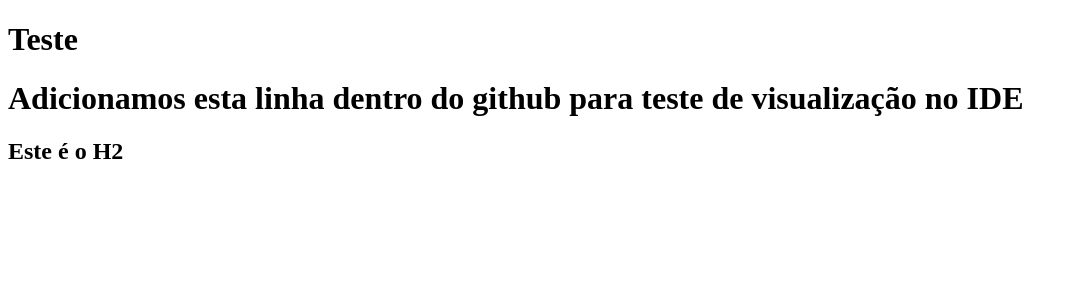
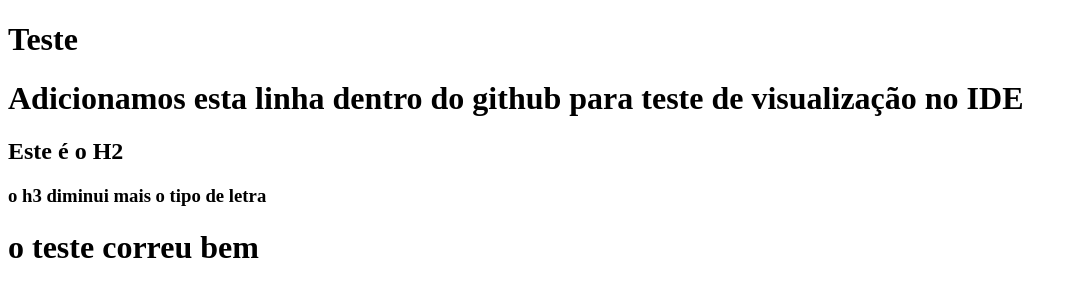
Before and after one commit to T1aguC0elho/ESS_Estagio_2024, a plain HTML site: page index.html in a window 1280 px wide. Shown: the whole page, without its empty margins (0-1077 px from the left). Drawn offline with Linux system fonts and the light colour scheme.

Commit message:
UPDATE o codigo eorganizei as pastas ADD pasta para o lab1

```diff
--- a/index.html
+++ b/index.html
@@ -9,5 +9,7 @@
     <h1>Teste</h1>
     <h1>Adicionamos esta linha dentro do github para teste de visualização no IDE</h1>
     <h2>Este é o H2</h2>
+    <h3> o h3 diminui mais o tipo de letra</h3>
+    <h1>o teste correu bem </h1>
 </body>
 </html>
```
